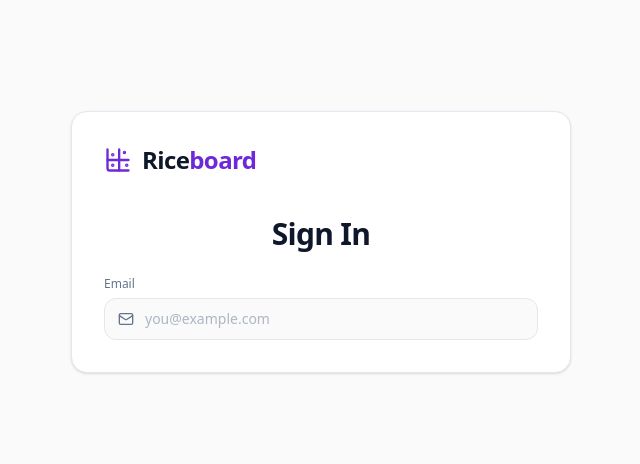
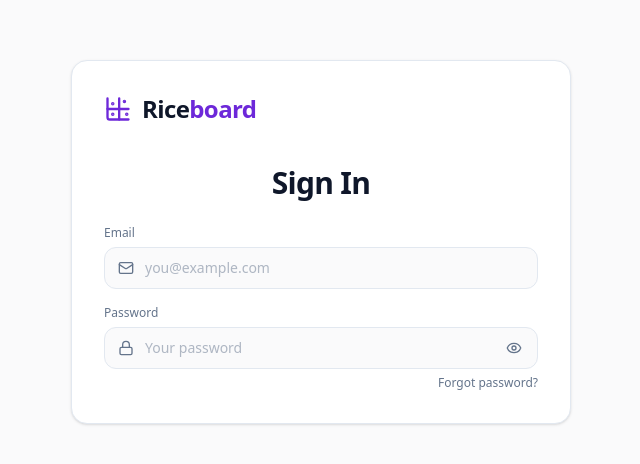
Before and after one commit to pantelis-kl/riceboard, a Next.js app: page /sign-in in a window 1280 px wide. Shown: the part 158-622 px from the top of the page, without its empty margins (319-959 px from the left). Built offline with nearby package versions, Linux system fonts and the light colour scheme.

Commit message:
add password field and forgot password link

```diff
--- a/app/(auth)/sign-in/page.tsx
+++ b/app/(auth)/sign-in/page.tsx
@@ -1,11 +1,15 @@
+"use client";
 //import components
 import Logo from "@/components/ui/Logo";
 //import link
 import Link from "next/link";
 //import icons
-import {Mail} from "lucide-react";
+import { Mail, Lock, Eye, EyeOff } from "lucide-react";
+import { useState } from "react";
 
 export default function SignIn() {
+  const [open, setOpen] = useState(false);
+
   return (
     <div className="w-full max-w-[500px] flex flex-col gap-8 sm:gap-10 rounded-2xl border border-(--border-color) bg-(--bg-surface) p-6 sm:p-8 shadow-sm">
       <Link href="/" aria-label="Back to home">
@@ -35,6 +39,41 @@ export default function SignIn() {
               />
             </div>
           </div>
+          <div className="flex flex-col gap-1.5 w-full">
+            <label
+              htmlFor="password"
+              className="text-xs font-medium text-(--text-secondary)"
+            >
+              Password
+            </label>
+            <div className="relative flex items-center">
+              <Lock className="pointer-events-none absolute left-3.5 size-4 text-(--text-secondary)" />
+              <input
+                id="password"
+                name="password"
+                type={open ? "text" : "password"}
+                autoComplete="current-password"
+                placeholder="Your password"
+                className="w-full pl-10 pr-10 py-2.5 rounded-xl border border-(--border-color) bg-(--bg-primary) text-sm text-(--text-primary) placeholder:text-(--text-secondary)/50 focus:outline-none focus:border-(--accent-primary) transition-colors"
+              />
+              <button
+                type="button"
+                onClick={() => setOpen((prev) => !prev)}
+                aria-label={open ? "Hide password" : "Show password"}
+                aria-pressed={open}
+                className="absolute right-2.5 p-1.5 rounded-lg text-(--text-secondary) hover:text-(--text-primary) hover:bg-(--bg-surface) transition-colors cursor-pointer"
+              >
+                {open ? (
+                  <EyeOff className="size-4" />
+                ) : (
+                  <Eye className="size-4" />
+                )}
+              </button>
+            </div>
+            <Link href="/forgot-password" className="self-end text-xs text-(--text-secondary) hover:text-(--accent-primary) transition-colors focus-visible:outline-none focus-visible:underline">
+               Forgot password?
+            </Link>
+          </div>
         </form>
       </div>
     </div>
```
Lines whose indentation alone changed are shown as unchanged.
